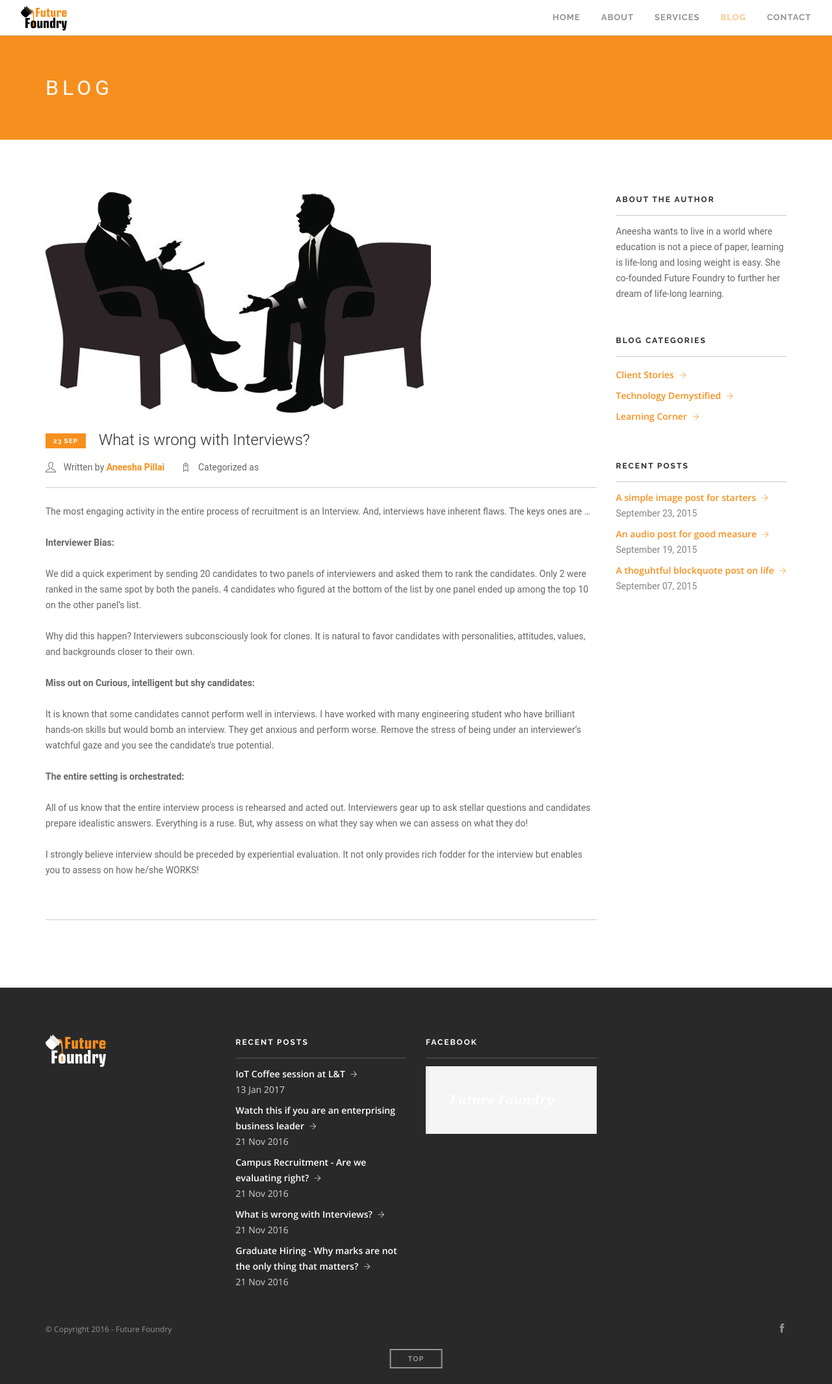
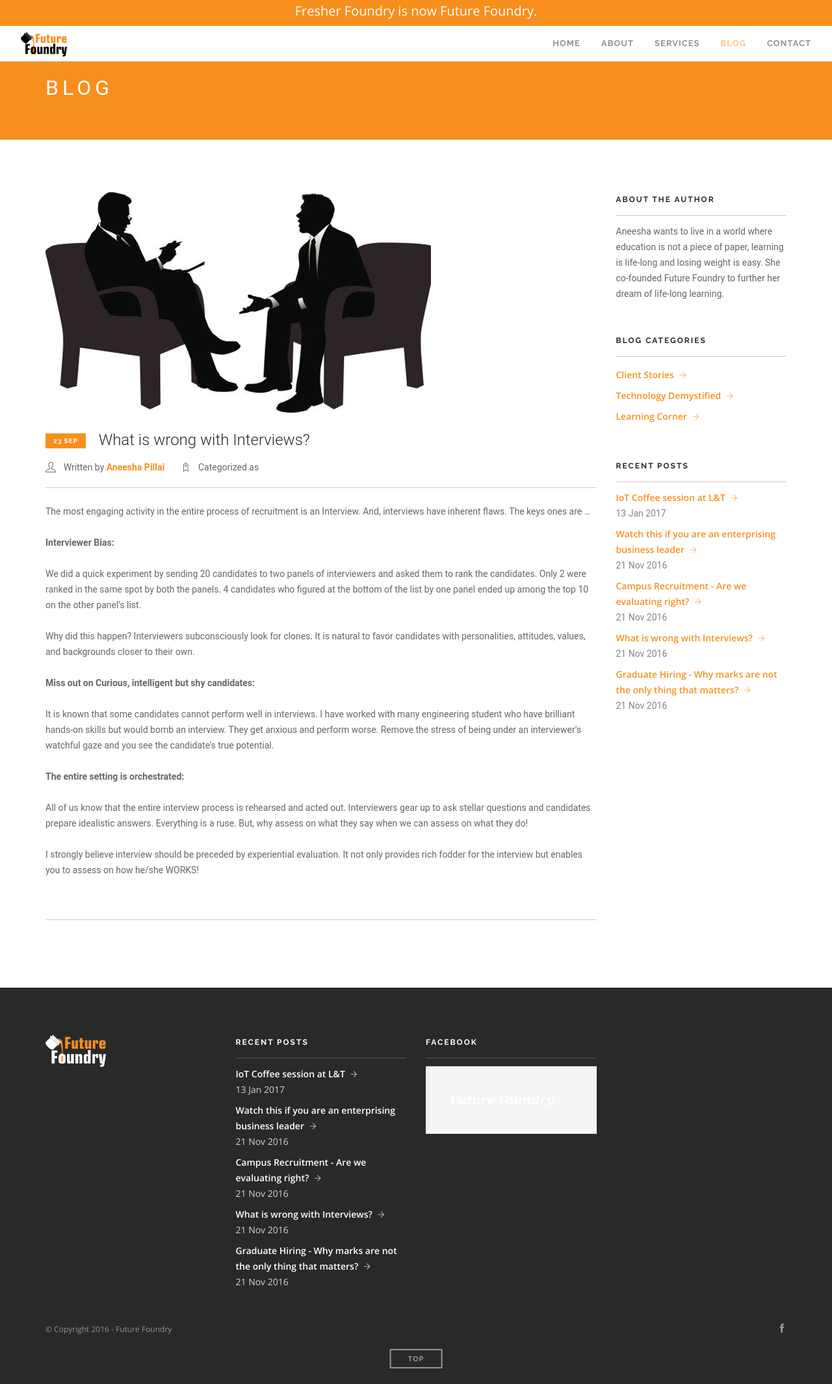
Before and after one commit to akshatkedia/fresher-foundry, a Jekyll site: the page built from _posts/2016-11-21-what-is-wrong-with-interviews.markdown, in a window 1280 px wide. Shown: the whole page at 65% size. Built offline with Jekyll 4.4.1, drawn with Linux system fonts in a browser that asks for light colours; comment, search, counter and statistics services are not loaded.

Commit message:
add sitewide notice

```diff
--- a/_includes/header.html
+++ b/_includes/header.html
@@ -1,6 +1,13 @@
 <div class="nav-container">
     <a id="top"></a>
-    <nav class="absolute">
+    {% if site['notice text'] %}
+    <div class="bg-primary notice">
+        <p>
+            {{ site['notice text'] }}
+        </p>
+    </div>
+    {% endif %}
+    <nav class="absolute" {% if site['notice text'] != nil %}style="top: 40px"{% endif %}>
         <div class="nav-bar">
             <div class="module left">
                 <a href="/">
--- a/_layouts/index.html
+++ b/_layouts/index.html
@@ -158,7 +158,7 @@ layout: default
         <!--end of row-->
         <div class="row">
             {% for testimonial in page.testimonials %}
-            <div class="col-sm-4 {% if forloop.first == true %}col-sm-offset-2{% endif %} text-center">
+            <div class="col-sm-4 text-center">
                 <div class="feature boxed cast-shadow-light">
                     <img alt="Pic" class="image-small img-circle inline-block mb24" src="{{ testimonial.image }}" />
                     <h4>"{{ testimonial.adjective }}"</h4>
--- a/_layouts/post.html
+++ b/_layouts/post.html
@@ -92,18 +92,12 @@ layout: default
                     <h6 class="title">Recent Posts</h6>
                     <hr>
                     <ul class="link-list recent-posts">
+                        {% for post in site.posts %}
                         <li>
-                            <a href="#">A simple image post for starters</a>
-                            <span class="date">September 23, 2015</span>
+                            <a href="{{ post.url }}">{{ post.title }}</a>
+                            <span class="date">{{ post.date | date_to_string }}</span>
                         </li>
-                        <li>
-                            <a href="#">An audio post for good measure</a>
-                            <span class="date">September 19, 2015</span>
-                        </li>
-                        <li>
-                            <a href="#">A thoguhtful blockquote post on life</a>
-                            <span class="date">September 07, 2015</span>
-                        </li>
+                        {% endfor %}
                     </ul>
                 </div>
                 <!--end of widget-->
--- a/_sass/_custom.scss
+++ b/_sass/_custom.scss
@@ -35,7 +35,7 @@ section {
 }
 
 .testimonials .feature.boxed .testimonial {
-  height: 266px;
+  height: 360px;
   text-align: justify;
 }
 
@@ -67,3 +67,22 @@ textarea {
   color: $color-orange;
   font-weight: bold;
 }
+
+.notice {
+  position: absolute;
+  width: 100%;
+  height: 40px;
+  top: 0;
+  z-index: 9999;
+  text-align: center;
+  font-size: 20px;
+  padding: 5px;
+
+  p {
+    margin: 0;
+  }
+}
+
+nav.scrolled {
+  top: 0 !important;
+}
```
Also changed, not shown: _layouts/contact.html (+5 -5 lines).
